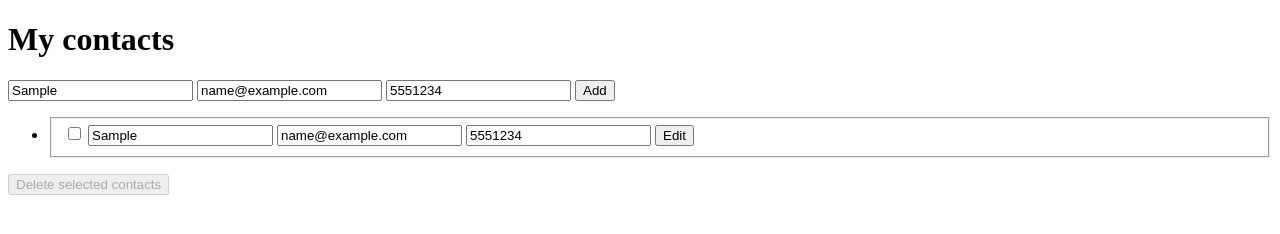
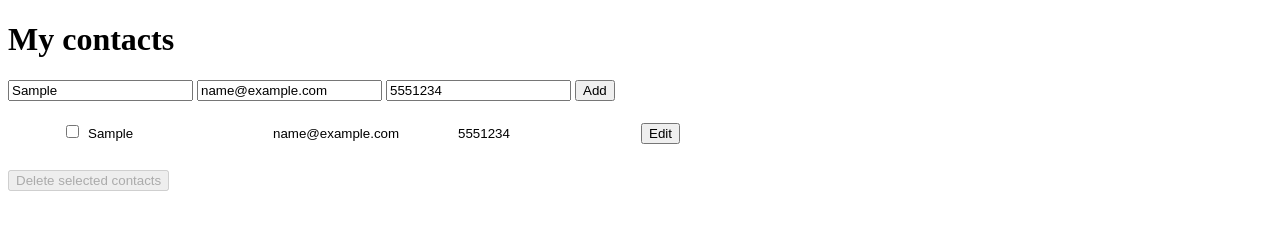
Before and after one commit to razvanpaduraru/razvanpaduraru, a plain HTML site: page Tema3/contacts/index.html in a window 1280 px wide. Both pictures are taken after typing "Sample", "name@example.com", "5551234" into the empty fields and a click on the button "Add". Drawn offline with Linux system fonts and the light colour scheme.

Commit message:
Introduced some CSS

```diff
--- a/Tema3/contacts/index.html
+++ b/Tema3/contacts/index.html
@@ -7,20 +7,21 @@
       import { init } from './index.js';
       init();
     </script>
+    <link rel="stylesheet" href="selector.css" />
   </head>
 
   <body>
     <h1>My contacts</h1>
 
     <form id="form-add">
-      <input type="text" name="name" id="name" placeholder="Name" required />
-      <input type="email" name="email" id="email" placeholder="Email" />
-      <input type="tel" name="phone" id="phone" placeholder="Phone" />
+      <input type="text" name="name" id="name_add" placeholder="Name" required />
+      <input type="email" name="email" id="email_add" placeholder="Email" />
+      <input type="tel" name="phone" id="phone_add" placeholder="Phone" />
       <button type="submit">Add</button>
     </form>
 
     <form id="form-delete" hidden>
-      <ul id="list" name="list"></ul>
+      <ul class="nobull" id="list" name="list"></ul>
       <button type="submit" name="delete" disabled>Delete selected contacts</button>
     </form>
   </body>
--- /dev/null
+++ b/Tema3/contacts/selector.css
@@ -0,0 +1,19 @@
+#name {
+  border: 0;
+}
+
+#email {
+  border: 0;
+}
+
+#phone {
+  border: 0;
+}
+
+fieldset {
+  border: 0;
+}
+
+.nobull {
+  list-style-type: none;
+}
```
